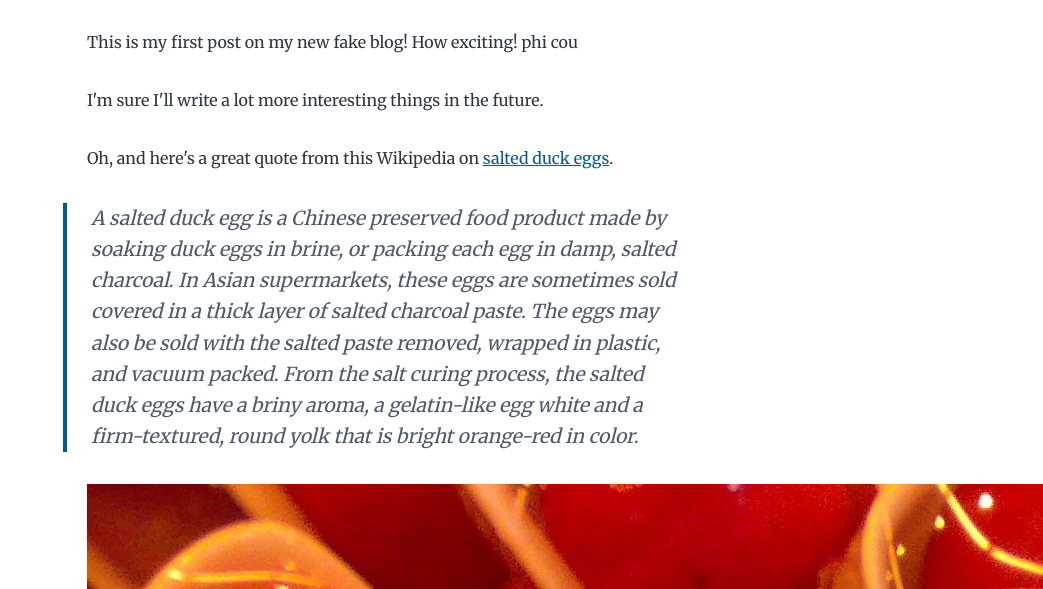
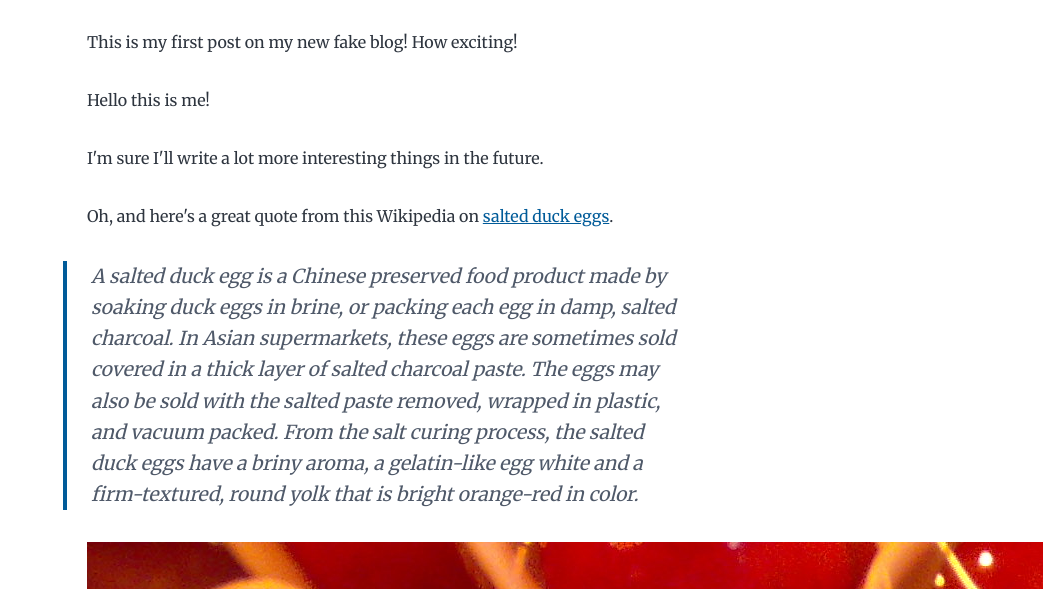
Before and after one commit to phicoupoub/gatsby-starter-blog-md, a Gatsby site: page /hello-world/ in a window 1280 px wide. Shown: the part 211-800 px from the top of the page, without its empty margins (237-1280 px from the left). Built offline with nearby package versions, Linux system fonts and the light colour scheme; Gatsby itself is replaced by a stand-in of ours; some packages are replaced by stand-ins of ours.

Commit message:
Update index.md

```diff
--- a/content/blog/hello-world/index.md
+++ b/content/blog/hello-world/index.md
@@ -4,7 +4,9 @@ date: "2015-05-01T22:12:03.284Z"
 description: "Hello World"
 ---
 
-This is my first post on my new fake blog! How exciting! phi cou
+This is my first post on my new fake blog! How exciting!
+
+Hello this is me!
 
 I'm sure I'll write a lot more interesting things in the future.
 
```
